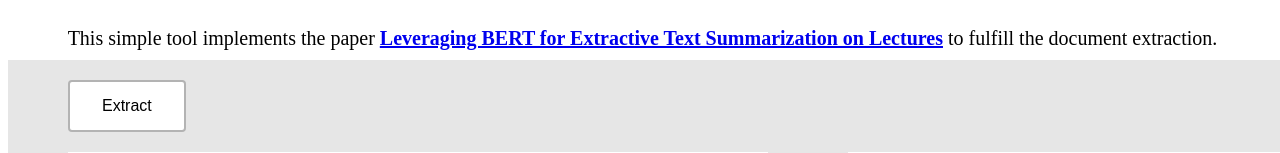
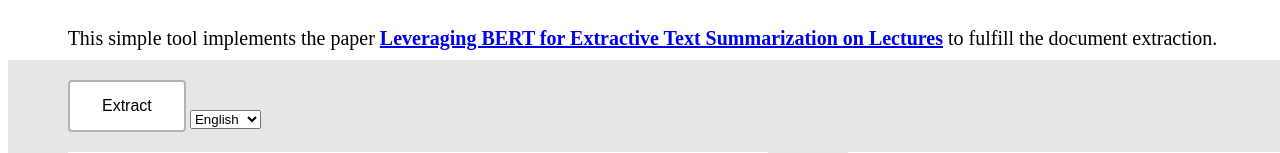
Before and after one commit to danniefairy/Document_Extraction, a Flask app: page / in a window 1280 px wide; the page is wider, and only the part inside the window is pictured. Shown: the part 146-299 px from the top of that part. Run offline with Flask 2, Linux system fonts and the light colour scheme; parts of the project's set-up code (start-up, migrations or seed data) failed here and were passed over.

Commit message:
add language translator

```diff
--- a/scripts/requirements.txt
+++ b/scripts/requirements.txt
@@ -2,3 +2,4 @@ Flask==1.1.1
 Flask-Cors==3.0.3
 transformers==3.3.1
 sentence-transformers==0.3.7.2
+googletrans==3.0.0
--- a/server/app.py
+++ b/server/app.py
@@ -8,6 +8,7 @@ import sys
 from flask import Flask, request, render_template, jsonify
 from flask_cors import CORS
 from src.document_extractor import BertDocumentExtractor
+from googletrans import Translator
 
 app = Flask(__name__)
 CORS(app)
@@ -30,7 +31,8 @@ def shutdown():
 def result():
     document = request.get_json()['params']['document']
     result = document_extractor.run(document)
-    return jsonify({"result": result})
+    translated_result = [translat_obj.text for translat_obj in translator.translate(result, dest='zh-tw')]
+    return jsonify({"english_result": result, "chinese_result": translated_result})
 
 
 @app.route('/', methods=['POST'])
@@ -43,8 +45,9 @@ def main_page():
     return render_template('page.html', length=0, result=[])
 
 if __name__ == '__main__':
-    # initialize the document extraction
+    # initialize the document extractor and translator
     document_extractor = BertDocumentExtractor()
+    translator = Translator()
 
     # run server
     app.run(debug=True)
--- a/server/static/css/page.css
+++ b/server/static/css/page.css
@@ -94,3 +94,13 @@ textarea {
 
     text-align: center;
 }
+
+.language_selection_box{
+    margin-top: 50px;
+
+    /* let dev align in the block and to the top */
+    display: inline-block;
+    vertical-align: top;
+
+    text-align: center;
+}
--- a/server/static/js/page.js
+++ b/server/static/js/page.js
@@ -1,8 +1,11 @@
 function init(){
     // register the event handler
     document.getElementById("submit_button").addEventListener("click", getResult);
+    document.getElementById("language-selection").addEventListener("change", switch_lang);
 
-    var result_document;
+    // initialize the result
+    var english_result;
+    var chinese_result;
 }
 
 function getResult(){
@@ -23,12 +26,11 @@ function getResult(){
     )
     .then((response) => {
         // get response
-        var result = response.data.result;
-        result_document = "";
-        for (var i=0; i<result.length;i++){
-            result_document += result[i]+"\n";
-        }
-        document.getElementById("result").value = result_document;
+        english_result = response.data.english_result;
+        chinese_result = response.data.chinese_result;
+
+        // set english result as default result
+        set_result(english_result);
 
         // calculate the duration
         var end_time = new Date();
@@ -43,9 +45,21 @@ function getResult(){
 
 }
 
-function concate_result(sentence){
-    result_document += item+"/n";
-    document.getElementById("result").innerHTML = result_document;
+function switch_lang(){
+    var e = document.getElementById("language-selection");
+    if(e.value=="en"){
+        set_result(english_result);
+    } else if (e.value=="zh-tw"){
+        set_result(chinese_result);
+    }
+}
+
+function set_result(result){
+    var result_document = "";
+    for (var i=0; i<result.length;i++){
+        result_document += result[i]+"\n";
+    }
+    document.getElementById("result").value = result_document;
 }
 
 function show_loading(){
--- a/server/templates/page.html
+++ b/server/templates/page.html
@@ -22,6 +22,12 @@
                 <div class="button_box">
                     <button id="submit_button" class="submit_button">Extract</button>
                 </div>
+                <div class="language_selection_box">
+                    <select id="language-selection" class="language-selection">
+                        <option value="en">English</option>
+                        <option value="zh-tw">Chinese</option>
+                      </select>
+                </div>
                 <div id="duration" class="duration_box">
                 </div>
             </div>
@@ -34,7 +40,6 @@
                 </div>
             </div>
         </div>
-
     </div>
 </body>
 </html>
```
